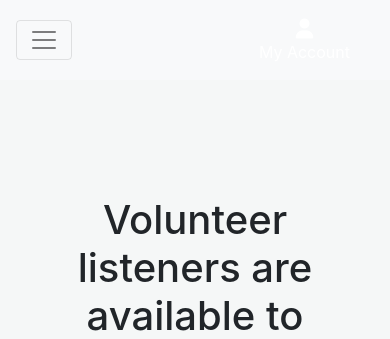
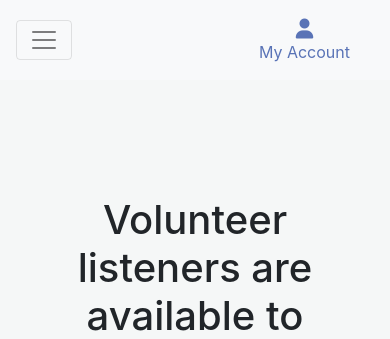
Before and after one commit to llewelyn-williams/the-listening-service, a Django app: page / in a window 390 px wide, with the pointer over the restyled element. Shown: the top 339 px of the page. Run offline with Django 3.2, Linux system fonts and the light colour scheme; some libraries are stand-ins or nearby versions.

Commit message:
fix: Adjust hover colour for heading link
In the media query for smaller devices because the header is a different
colour there and the contrast is wrong without the adjustment.

```diff
--- a/static/css/base.css
+++ b/static/css/base.css
@@ -191,7 +191,7 @@ header a:hover {
 
 /* ----- For smaller ----- */
 @media (max-width: 992px) {
-    a:hover {
+    header a:hover {
         color: #5973B6;
         text-decoration: none;
     }
```
